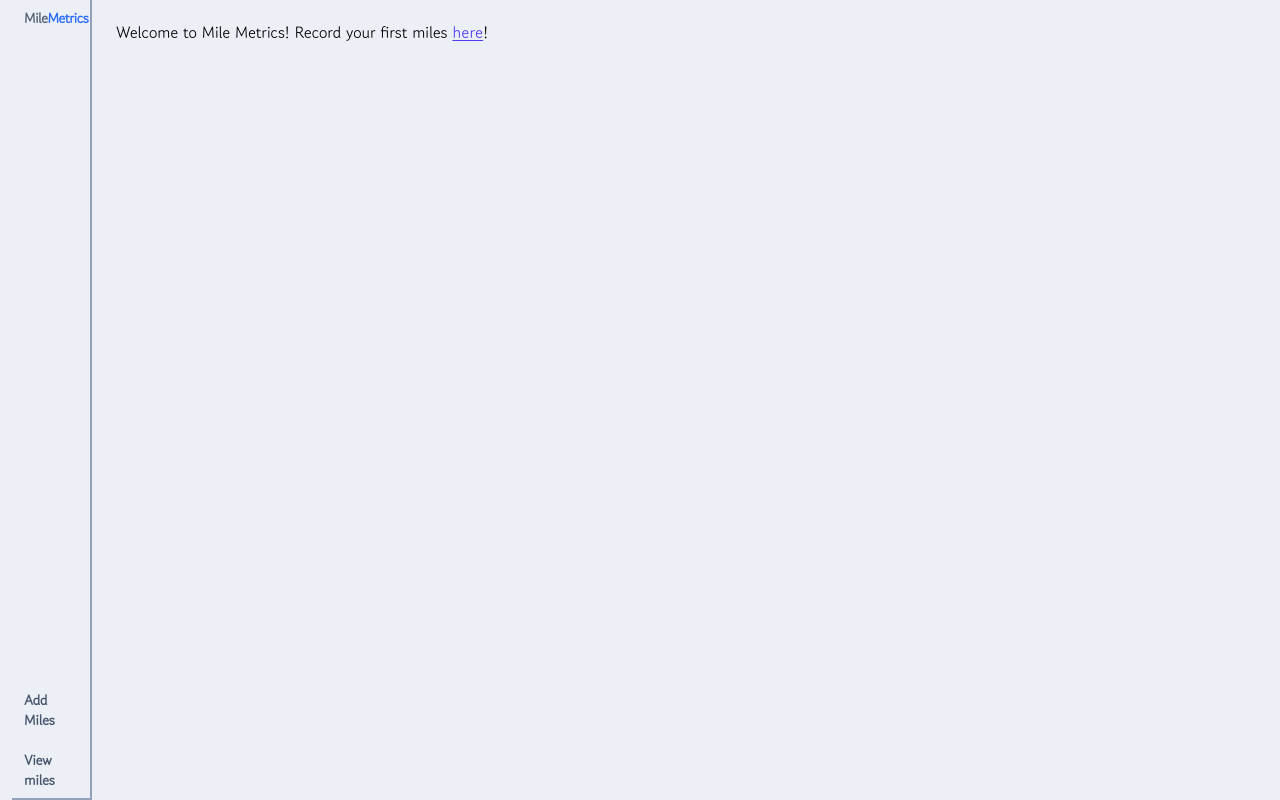
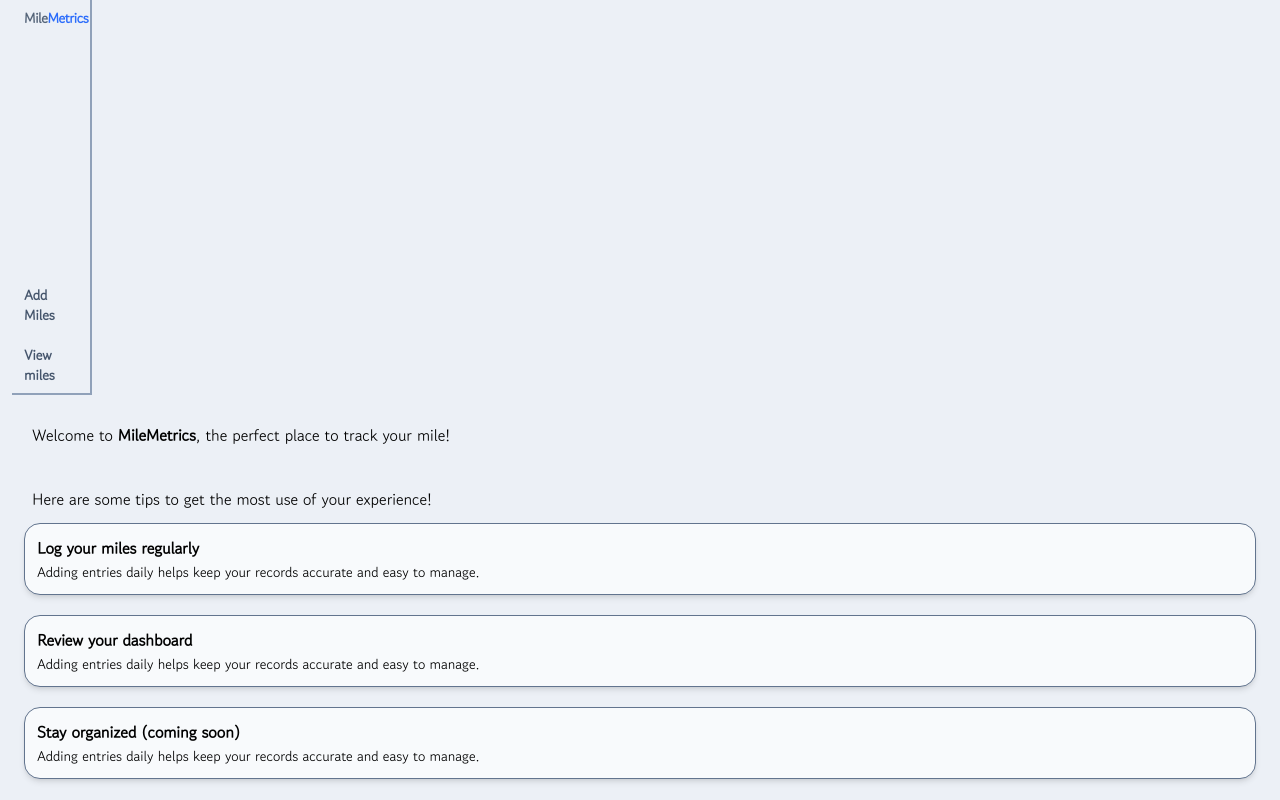
Before and after one commit to TFS405/mile-metrics, a React (Vite) app: page / in a window 1280 px wide. Built offline with nearby package versions, Linux system fonts and the light colour scheme.

Commit message:
feat: 🎸 add styled homepage tips section

```diff
--- a/src/ui/AppLayout.jsx
+++ b/src/ui/AppLayout.jsx
@@ -3,7 +3,7 @@ import { Outlet } from 'react-router';
 
 export default function AppLayout() {
 	return (
-		<div className="h-screen sm:flex">
+		<div className="flex h-screen flex-col sm:flex">
 			<Sidebar />
 
 			<main className="flex h-full justify-center align-middle">
--- a/src/ui/Home.jsx
+++ b/src/ui/Home.jsx
@@ -2,17 +2,74 @@ import { Link } from 'react-router';
 
 export default function Home() {
 	return (
-		<div className="mt-5 ml-3">
-			<p>
-				Welcome to Mile Metrics! Record your first miles{' '}
-				<Link
+		<main className="flex flex-1 flex-col space-y-10 px-6 pt-2">
+			<h1 className="ml-2">
+				Welcome to <strong>MileMetrics</strong>, the perfect place to track your
+				mile!
+				{/* <Link
 					to="/add-miles"
 					className="font-medium tracking-wide text-indigo-600 underline"
 				>
 					here
 				</Link>
-				!
-			</p>
-		</div>
+				! */}
+			</h1>
+
+			<div className="space-y-2">
+				<h1 className="mb-3 ml-2">
+					Here are some tips to get the most use of your experience!
+				</h1>
+
+				<ul className="space-y-5">
+					<li className="flex flex-col rounded-2xl border border-slate-500 bg-slate-50 p-3 shadow-md">
+						<p className="text-md font-bold">Log your miles regularly</p>
+						<p className="pt-0.5 text-sm">
+							Adding entries daily helps keep your records accurate and easy to
+							manage.
+						</p>
+					</li>
+					<li className="flex flex-col rounded-2xl border border-slate-500 bg-slate-50 p-3 shadow-md">
+						<p className="text-md font-bold">Review your dashboard</p>
+						<p className="pt-0.5 text-sm">
+							Adding entries daily helps keep your records accurate and easy to
+							manage.
+						</p>
+					</li>
+					<li className="flex flex-col rounded-2xl border border-slate-500 bg-slate-50 p-3 shadow-md">
+						<p className="text-md font-bold">Stay organized (coming soon)</p>
+						<p className="pt-0.5 text-sm">
+							Adding entries daily helps keep your records accurate and easy to
+							manage.
+						</p>
+					</li>
+				</ul>
+			</div>
+		</main>
 	);
 }
+
+/* 🚗 Log your miles regularly
+Adding entries daily helps keep your records accurate and easy to manage.
+
+📅 Use the correct date
+Accurate dates ensure your daily and weekly summaries reflect the right data.
+
+🧾 Enter start and end mileage
+Recording both values gives you the most precise distance tracking.
+
+📊 Review your dashboard
+Check your totals and trends to stay informed about your activity.
+
+⚡ Keep entries small and consistent
+Logging trips as they happen is much easier than catching up later.
+
+🏙️ Stay organized (coming soon)
+Future features will help you categorize trips for better insights.
+
+💰 Understand your mileage value
+Tracking miles can support expense tracking and potential deductions.
+
+🧠 Build a simple habit
+Consistency over time makes tracking effortless and reliable.
+
+*/
```
